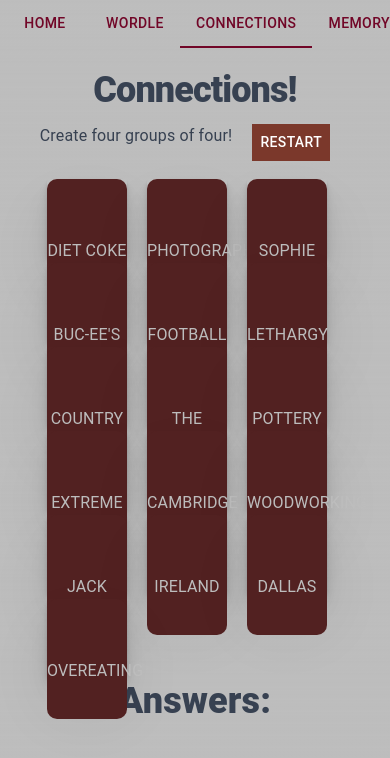
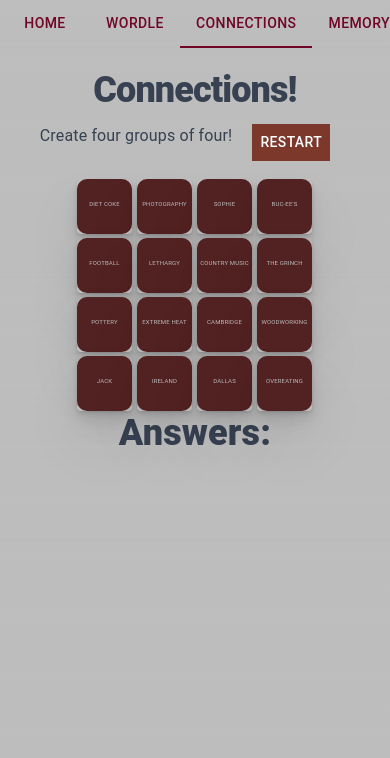
Before and after one commit to smmartin88/xmas-card-2023, a Next.js app in the folder xmas-card/: page / in a window 390 px wide. Both pictures are taken after a click on the tab "CONNECTIONS". Shown: the top 758 px of the page. Built offline with nearby package versions, Linux system fonts and the light colour scheme.

Commit message:
mobile friendly connections

```diff
--- a/xmas-card/app/globals.css
+++ b/xmas-card/app/globals.css
@@ -84,6 +84,12 @@
   justify-content: center;
 }
 
+.wrapper-connections {
+  display: grid;
+  grid-template-columns: 175px 175px 175px 175px;
+  justify-content: center;
+}
+
 .clicked-button {
   background-image: url(../public/assets/family-1.JPEG);
   background-size: 150px;
@@ -92,7 +98,7 @@
   width: 150px;
 }
 
-.card {
+.card, .card-connections {
   width: 150px;
   height: 150px;
   border-radius: 4px;
@@ -113,11 +119,38 @@
   background-color: rgb(180, 98, 82);
 }
 
+.answer {
+  background-color: rgb(160, 118, 139);
+  padding: 20px;
+  border-radius: 30px;
+  width: 500px;
+}
+
+
 @media only screen and (max-width: 768px) {
   /* For mobile phones: */
+  .answer {
+    background-color: rgb(160, 118, 139);
+    padding: 10px;
+    border-radius: 30px;
+    width: 250px;
+    font-size: 10px;
+  }
+
   .card {
     width: 80px;
     height: 80px;
+    box-shadow: 0 1px 2px rgba(0,0,0,0.07), 0 2px 4px rgba(0,0,0,0.07), 0 4px 8px rgba(0,0,0,0.07), 0 8px 16px rgba(0,0,0,0.07), 0 16px 32px rgba(0,0,0,0.07), 0 32px 64px rgba(0,0,0,0.07);
+    transition: 0.3s;
+    transform-style: preserve-3d;
+    position: relative;
+    cursor: pointer;
+    margin: 2px;
+  }
+
+  .card-connections {
+    width: 55px;
+    height: 55px;
     box-shadow: 0 1px 2px rgba(0,0,0,0.07), 0 2px 4px rgba(0,0,0,0.07), 0 4px 8px rgba(0,0,0,0.07), 0 8px 16px rgba(0,0,0,0.07), 0 16px 32px rgba(0,0,0,0.07), 0 32px 64px rgba(0,0,0,0.07);
     transition: 0.3s;
     transform-style: preserve-3d;
@@ -132,16 +165,6 @@
     width: 80px;
   }
 
-  .memory-card-2 {
-    height: 80px;
-    width: 80px;
-  }
-
-  .connection-2 {
-    height: 80px;
-    width: 80px;
-  }
-
   .connections-selected {
     background-color: rgb(91, 180, 124);
     height: 80px;
@@ -152,6 +175,45 @@
     display: grid;
     grid-template-columns: 100px 100px 100px;
     justify-content: center;
+  }
+
+  .wrapper-connections {
+    display: grid;
+    grid-template-columns: 60px 60px 60px 60px;
+    justify-content: center;
+  }
+
+  .memory-card-2 {
+    font-size: 6px;
+    margin: 20px 0;
+  }
+
+  .card-face {
+    backface-visibility: hidden;
+    position: absolute;
+    width: 80px;
+    height: 80px;
+    border-radius: 10px;
+    padding: 0 !important;
+    background-color: rgb(82, 33, 33);
+    text-align: center;
+    &.card-back-face {
+      transform: rotateY(180deg);
+    }
+  }
+
+  .card-face-2 {
+    backface-visibility: hidden;
+    position: absolute;
+    width: 80px;
+    height: 80px;
+    background-color: green;
+    text-align: center;
+    border-radius: 10px;
+    padding: 0 !important;
+    &.card-back-face {
+      transform: rotateY(180deg);
+    }
   }
 }
 
@@ -205,15 +267,6 @@
   }
 
 
-
-
   .is-inactive {
     opacity: 0;
   }
-
-  .answer {
-    background-color: rgb(160, 118, 139);
-    padding: 20px;
-    border-radius: 30px;
-    width: 500px;
-  }
--- a/xmas-card/components/connections.tsx
+++ b/xmas-card/components/connections.tsx
@@ -195,7 +195,7 @@
         </div>
         </div>
         <div className="flex sm:flex-row flex-col justify-evenly items-center" style={{width: '100%'}}>
-            <div className="wrapper">
+            <div className="wrapper-connections">
                 {cards.map((card: any, index: any) => {
                 return (
                     <ConnectionsCard
@@ -211,7 +211,7 @@
                 })}
             </div>
             <div className="flex flex-col">
-              <h2 className="mb-4 text-4xl font-extrabold text-gray-700 lg:text-4xl">Answers:</h2>
+              <h2 className="mb-4 text-4xl font-extrabold text-gray-700 text-2xl sm:text-4xl">Answers:</h2>
                 { group1Solved &&
                  <p className="mb-4 text-gray-700 lg:text-2xl answer"><strong>BRADS HOLIDAY PLANS:</strong> FOOTBALL, WOODWORKING, OVEREATING, LETHARGY</p>
                 }
--- a/xmas-card/components/connectionsCard.tsx
+++ b/xmas-card/components/connectionsCard.tsx
@@ -8,7 +8,7 @@
 
   return (
     <div
-      className={classnames("card", {
+      className={classnames("card-connections", {
         "is-flipped": isFlipped,
         "is-inactive": isInactive
       })}
@@ -18,7 +18,7 @@
         <div className="memory-card-2">{card.word}</div>
       </div>
       <div className="card-face-2 card-back-face">
-        <div>{card.word}</div>
+        <div className="memory-card-2">{card.word}</div>
       </div>
     </div>
   );
```
